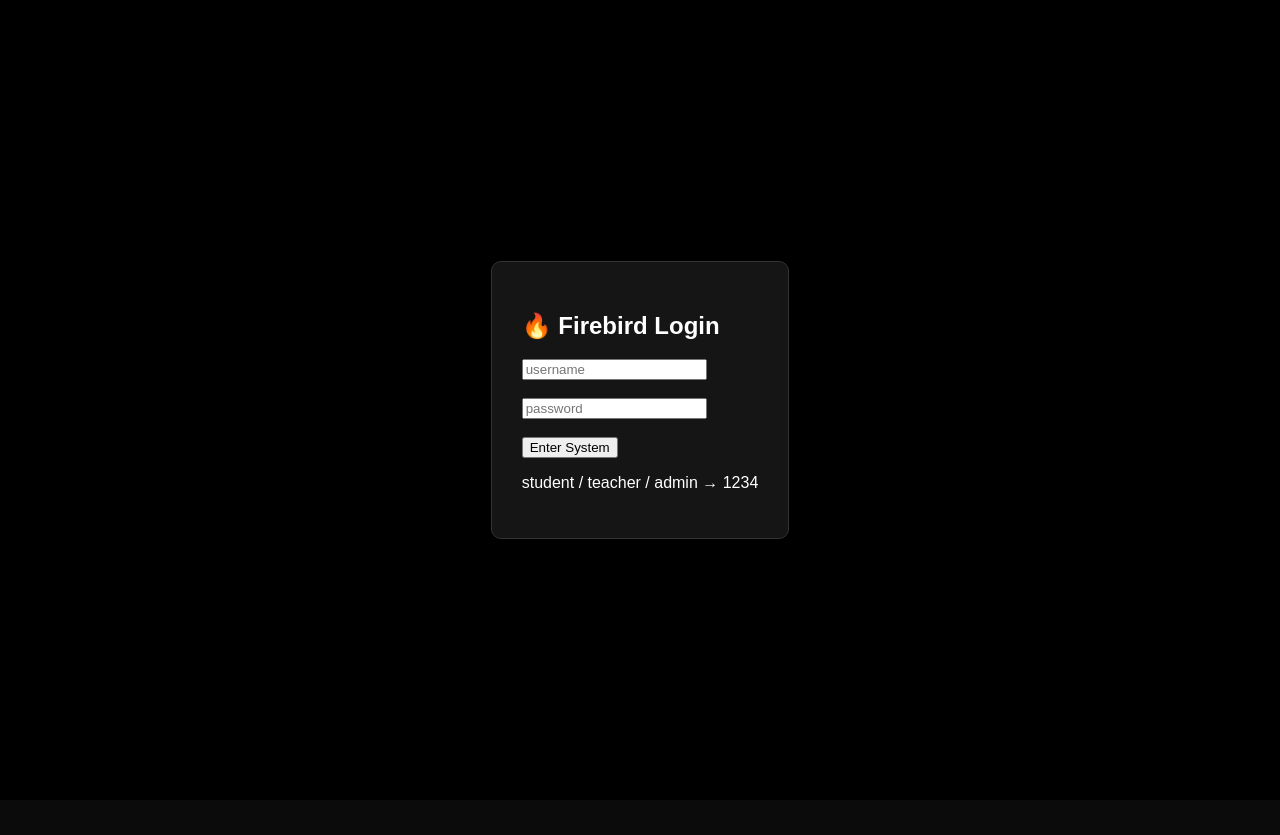
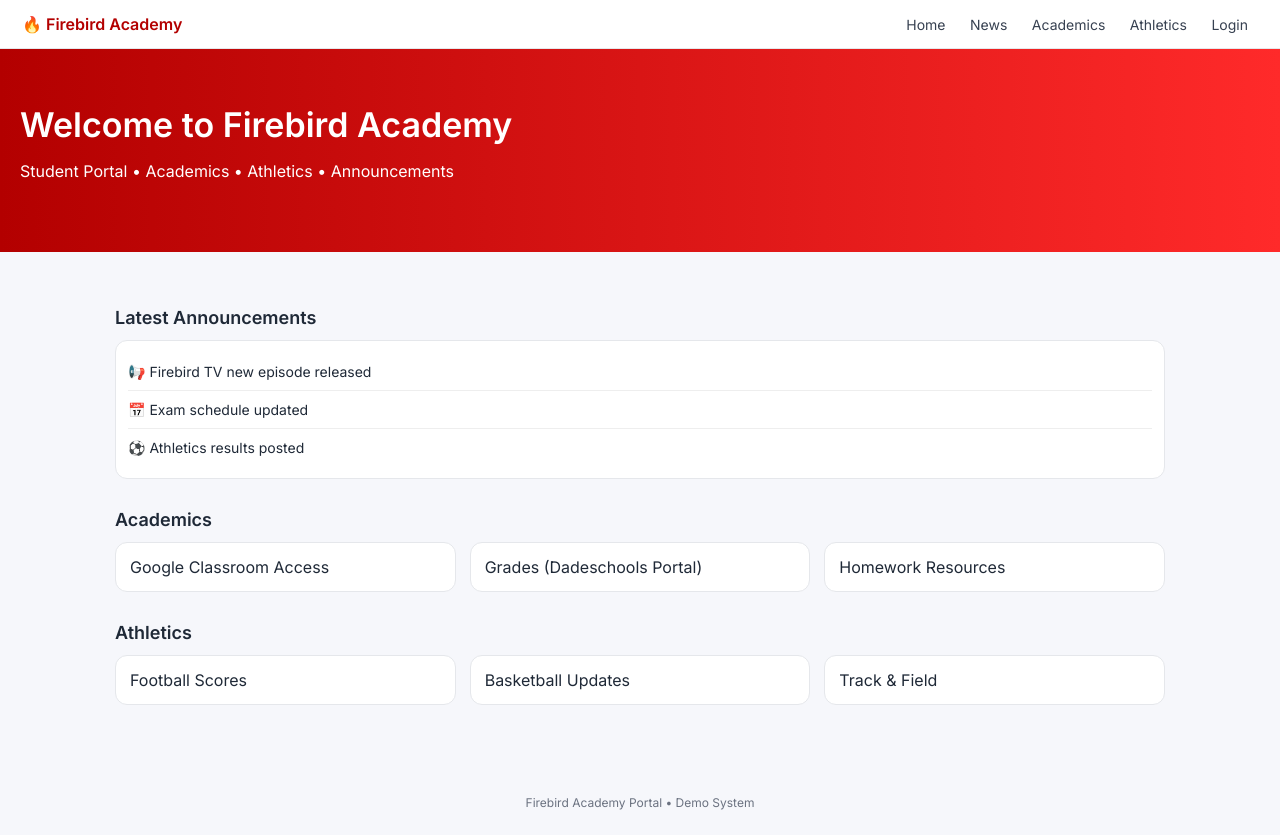
Before and after one commit to dmata002-dev/doralAcademyPrepRenewedWebsite, a plain HTML site: page index.html in a window 1280 px wide. Before the commit the page ends 800 px from the top, so only its background shows below. Drawn offline with Linux system fonts and the light colour scheme.

Commit message:
Update index.html

```diff
--- a/index.html
+++ b/index.html
@@ -2,168 +2,172 @@
 <html lang="en">
 <head>
 <meta charset="UTF-8">
-<title>Firebird Limit Break</title>
+<title>Firebird Academy Portal</title>
 <meta name="viewport" content="width=device-width, initial-scale=1.0">
+
+<link href="https://fonts.googleapis.com/css2?family=Inter:wght@400;500;600&display=swap" rel="stylesheet">
 
 <style>
 body{
   margin:0;
-  font-family:Arial;
-  background:#0b0b0b;
-  color:#fff;
+  font-family:Inter, Arial, sans-serif;
+  background:#f6f7fb;
+  color:#1f2937;
 }
 
-.topbar{
-  height:60px;
-  background:#111;
+nav{
+  background:white;
   display:flex;
   justify-content:space-between;
   align-items:center;
-  padding:0 20px;
-  border-bottom:1px solid #333;
+  padding:14px 22px;
+  border-bottom:1px solid #e5e7eb;
+  position:sticky;
+  top:0;
 }
 
-.container{
-  display:flex;
-  height:calc(100vh - 60px);
+.logo{
+  font-weight:600;
+  color:#b30000;
 }
 
-.sidebar{
-  width:240px;
-  background:#151515;
-  padding:15px;
+nav a{
+  margin:0 10px;
+  text-decoration:none;
+  color:#374151;
+  font-size:14px;
 }
 
-.tab{
-  padding:12px;
-  margin:8px 0;
-  background:#222;
-  cursor:pointer;
+nav a:hover{ color:#b30000; }
+
+.hero{
+  background:linear-gradient(90deg,#b30000,#ff2a2a);
+  color:white;
+  padding:55px 20px;
 }
 
-.tab.active{
-  background:#b30000;
+.hero h1{ margin:0; font-size:34px; }
+
+.container{
+  max-width:1050px;
+  margin:auto;
+  padding:25px;
 }
 
-.main{
-  flex:1;
-  padding:20px;
-  overflow:auto;
+.section-title{
+  font-size:18px;
+  margin:30px 0 12px;
+  font-weight:600;
 }
 
 .grid{
   display:grid;
-  grid-template-columns:repeat(auto-fit,minmax(220px,1fr));
-  gap:15px;
+  grid-template-columns:repeat(auto-fit,minmax(230px,1fr));
+  gap:14px;
 }
 
 .card{
-  background:#1b1b1b;
-  padding:15px;
-  border-radius:10px;
-  border:1px solid #333;
+  background:white;
+  border:1px solid #e5e7eb;
+  border-radius:12px;
+  padding:14px;
 }
 
-#login{
-  position:fixed;
-  width:100%;
-  height:100%;
-  display:flex;
-  justify-content:center;
-  align-items:center;
-  background:#000;
+.feed{
+  background:white;
+  border:1px solid #e5e7eb;
+  border-radius:12px;
+  padding:12px;
 }
 
-.box{
-  background:#151515;
-  padding:30px;
-  border-radius:10px;
-  border:1px solid #333;
+.item{
+  padding:10px 0;
+  border-bottom:1px solid #eee;
+  font-size:14px;
+}
+
+.item:last-child{ border-bottom:none; }
+
+#login{
+  display:none;
+  margin-top:15px;
+  background:white;
+  border:1px solid #e5e7eb;
+  padding:14px;
+  border-radius:12px;
+}
+
+footer{
+  margin-top:40px;
+  padding:25px;
+  text-align:center;
+  font-size:12px;
+  color:#6b7280;
 }
 </style>
 </head>
 
 <body>
 
-<div id="login">
-  <div class="box">
-    <h2>🔥 Firebird Login</h2>
-    <input id="u" placeholder="username"><br><br>
-    <input id="p" type="password" placeholder="password"><br><br>
-    <button onclick="login()">Enter System</button>
-    <p>student / teacher / admin → 1234</p>
+<nav>
+  <div class="logo">🔥 Firebird Academy</div>
+  <div>
+    <a href="#home">Home</a>
+    <a href="#news">News</a>
+    <a href="#academics">Academics</a>
+    <a href="#sports">Athletics</a>
+    <a href="#" onclick="toggleLogin()">Login</a>
   </div>
-</div>
+</nav>
 
-<div id="app" style="display:none;">
-
-<div class="topbar">
-🔥 Firebird Limit Break
-<span id="status">Online</span>
+<div class="hero">
+  <h1>Welcome to Firebird Academy</h1>
+  <p>Student Portal • Academics • Athletics • Announcements</p>
 </div>
 
 <div class="container">
 
-<div class="sidebar">
-<div class="tab" onclick="tab('dash')">Dashboard</div>
-<div class="tab" onclick="tab('district')">District Net</div>
-<div class="tab" onclick="tab('students')">Students</div>
-<div class="tab" onclick="tab('admin')">Admin</div>
+<div id="login">
+  <b>Student Login</b><br><br>
+  <input placeholder="Username"><br><br>
+  <input type="password" placeholder="Password"><br><br>
+  <button style="background:#b30000;color:white;padding:10px;border:none;border-radius:8px;">
+    Sign In
+  </button>
 </div>
 
-<div class="main">
-
-<div id="dash">
-<h2>Dashboard</h2>
-<div class="grid">
-<div class="card">System: Stable</div>
-<div class="card">Users Online: 3</div>
-</div>
+<div class="section-title">Latest Announcements</div>
+<div class="feed">
+  <div class="item">📢 Firebird TV new episode released</div>
+  <div class="item">📅 Exam schedule updated</div>
+  <div class="item">⚽ Athletics results posted</div>
 </div>
 
-<div id="district" style="display:none;">
-<h2>District Network</h2>
+<div class="section-title">Academics</div>
 <div class="grid">
-<div class="card">Miami-Dade: Online</div>
-<div class="card">North Node: Active</div>
-<div class="card">South Node: Active</div>
-</div>
+  <div class="card">Google Classroom Access</div>
+  <div class="card">Grades (Dadeschools Portal)</div>
+  <div class="card">Homework Resources</div>
 </div>
 
-<div id="students" style="display:none;">
-<h2>Students</h2>
+<div class="section-title">Athletics</div>
 <div class="grid">
-<div class="card">Diego - 92%</div>
-<div class="card">Maria - 88%</div>
-<div class="card">Alex - 95%</div>
-</div>
-</div>
-
-<div id="admin" style="display:none;">
-<h2>Admin Panel</h2>
-<div class="card">Controls Active</div>
+  <div class="card">Football Scores</div>
+  <div class="card">Basketball Updates</div>
+  <div class="card">Track & Field</div>
 </div>
 
 </div>
-</div>
+
+<footer>
+Firebird Academy Portal • Demo System
+</footer>
 
 <script>
-
-function login(){
-if(p.value==="1234"){
-document.getElementById("login").style.display="none";
-document.getElementById("app").style.display="block";
+function toggleLogin(){
+  let box=document.getElementById("login");
+  box.style.display = box.style.display==="block"?"none":"block";
 }
-}
-
-let current="dash";
-
-function tab(t){
-document.querySelectorAll(".main > div").forEach(d=>d.style.display="none");
-document.getElementById(t).style.display="block";
-current=t;
-}
-
 </script>
 
 </body>
```
